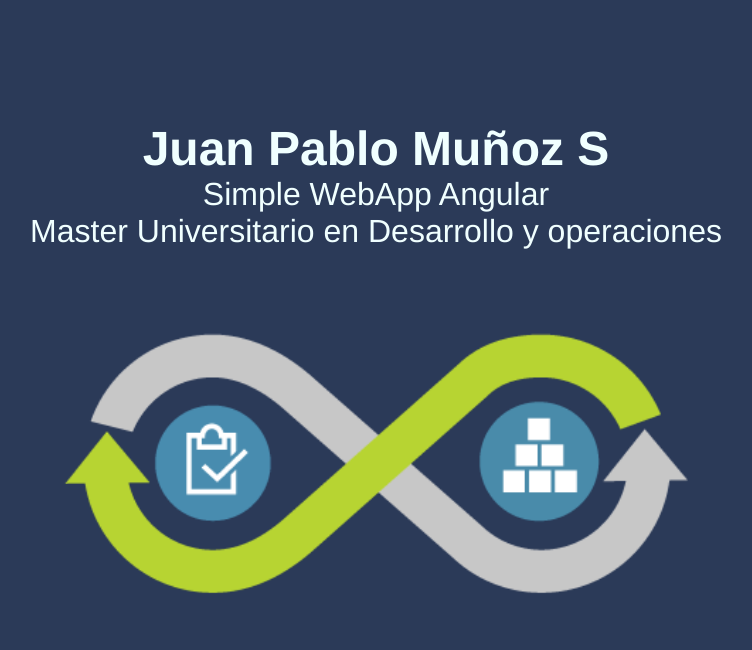
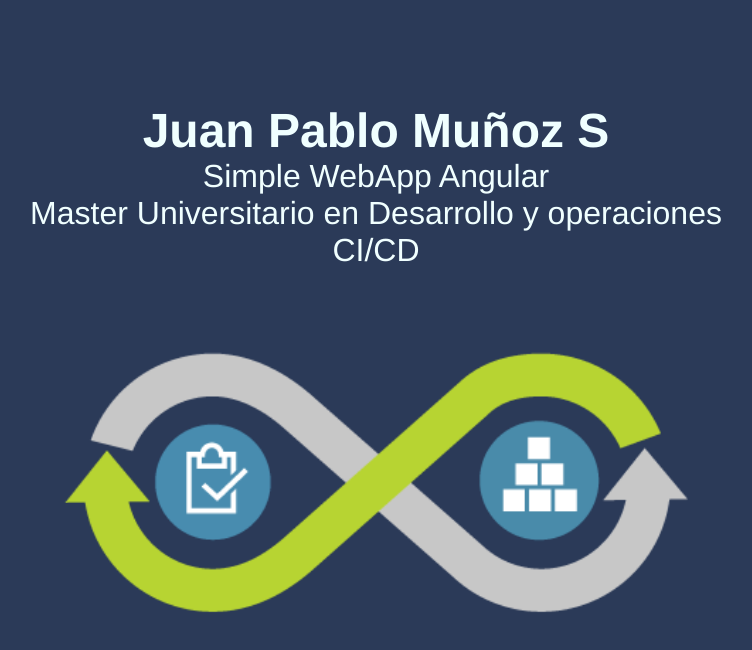
Before and after one commit to Voztr0/AppTFM, an Angular app: page / in a window 1280 px wide. Shown: the top 650 px of the page, without its empty margins (264-1016 px from the left). Built offline with nearby package versions, Linux system fonts and the light colour scheme.

Commit message:
test modify html

```diff
--- a/src/app/app.component.html
+++ b/src/app/app.component.html
@@ -2,6 +2,7 @@
   <h1 style="font-size: 3rem">Juan Pablo Muñoz S</h1>
   <p style="font-size: 2rem" class="text-center">Simple WebApp Angular</p>
   <p style="font-size: 2rem" class="text-center">Master Universitario en Desarrollo y operaciones</p>
+  <p style="font-size: 2rem" class="text-center">CI/CD</p>
 </div>
 
 <img style="width: 850px" src="assets/DevOps-lifecycle-1.png" alt="image" />
```
